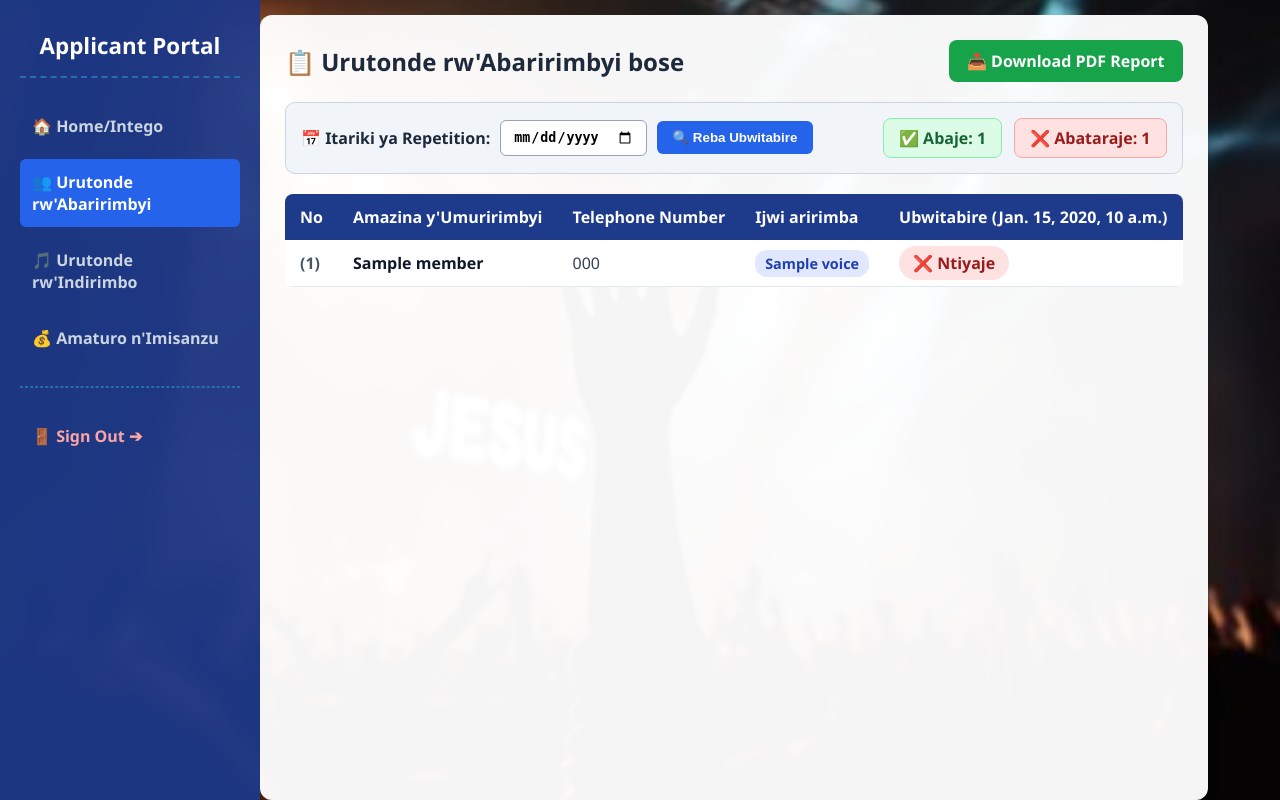
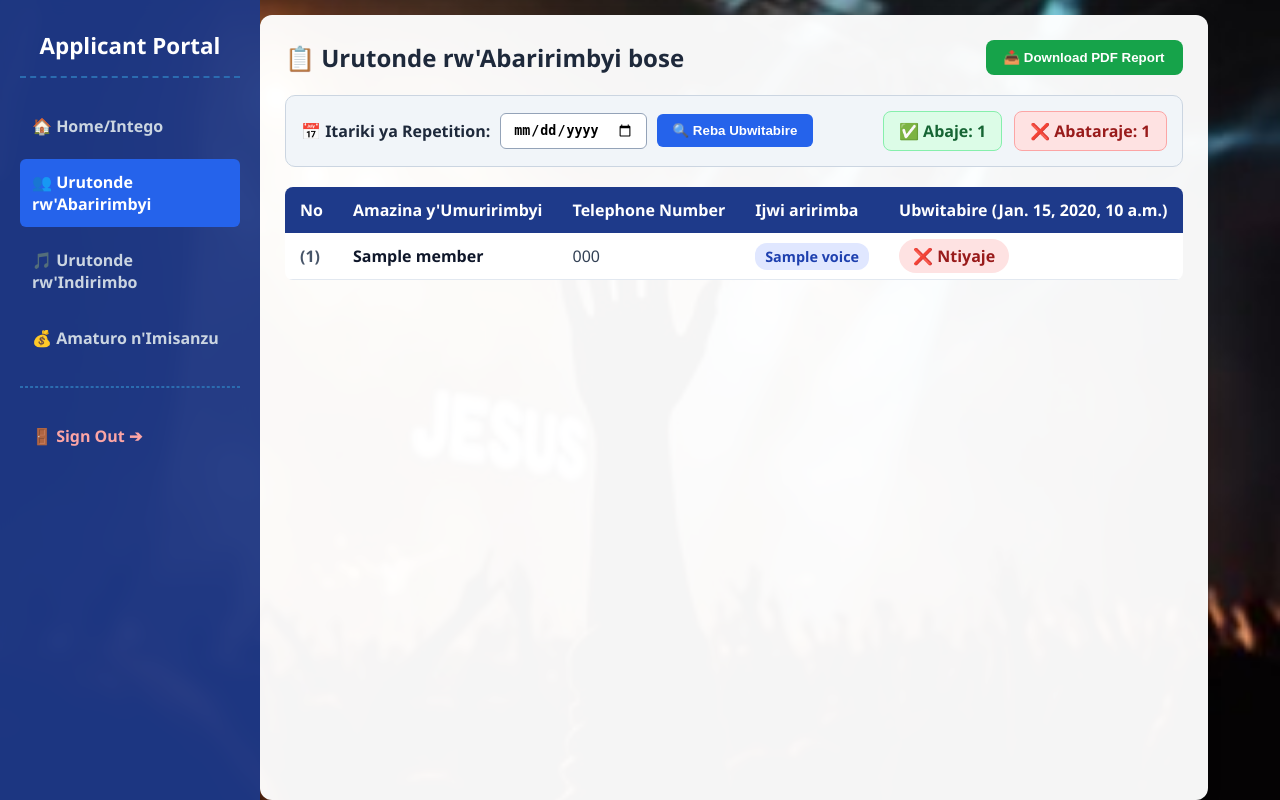
Before and after one commit to CyubahiroJMV/getsemani-choir-system, a Django app: template choir_app/templates/choir_app/members.html in a window 1280 px wide. Run offline with Django 5.2, Linux system fonts and the light colour scheme; the template is opened without the code that fills it: most values are stand-ins (such as "Sample title", 1, 10 or a date in 2020).

Commit message:
Update members.html

```diff
--- a/choir_app/templates/choir_app/members.html
+++ b/choir_app/templates/choir_app/members.html
@@ -75,9 +75,10 @@
 
     <div style="display: flex; justify-content: space-between; align-items: center; margin-bottom: 20px;">
         <h2 style="margin: 0; color: #1e293b;">📋 Urutonde rw'Abaririmbyi bose</h2>
-        <a href="{% url 'download_members_pdf' %}" style="background-color: #16a34a; color: white; padding: 10px 18px; border-radius: 8px; text-decoration: none; font-weight: bold;">
-            📥 Download PDF Report
-        </a>
+        <button onclick="window.print()" style="background-color: #16a34a; color: white; border: none; padding: 10px 18px; border-radius: 8px; cursor: pointer; font-weight: bold;">
+    📥 Download PDF Report
+</button>
+
     </div>
 
     <!-- Akayunguruzo k'Itariki n'Igiteranyo -->
```
